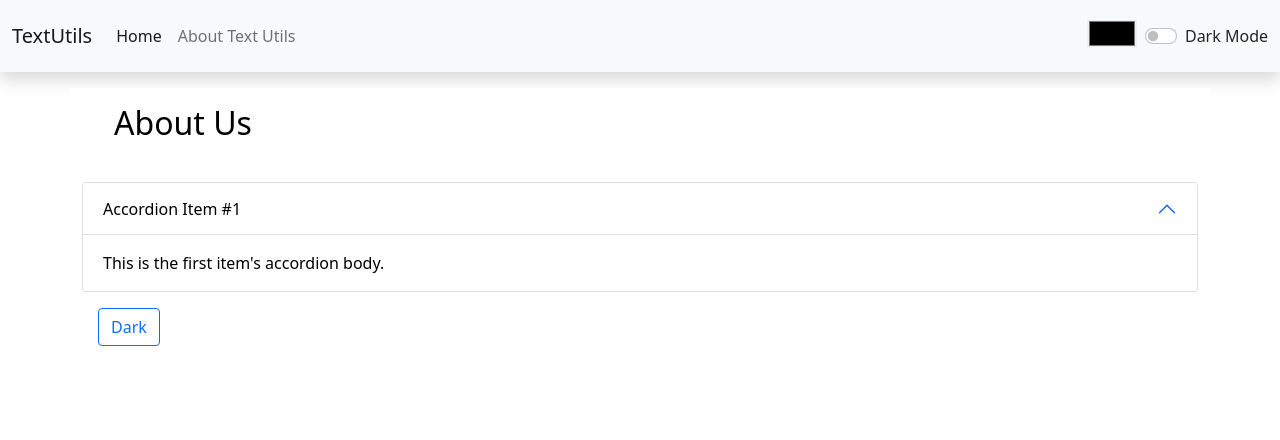
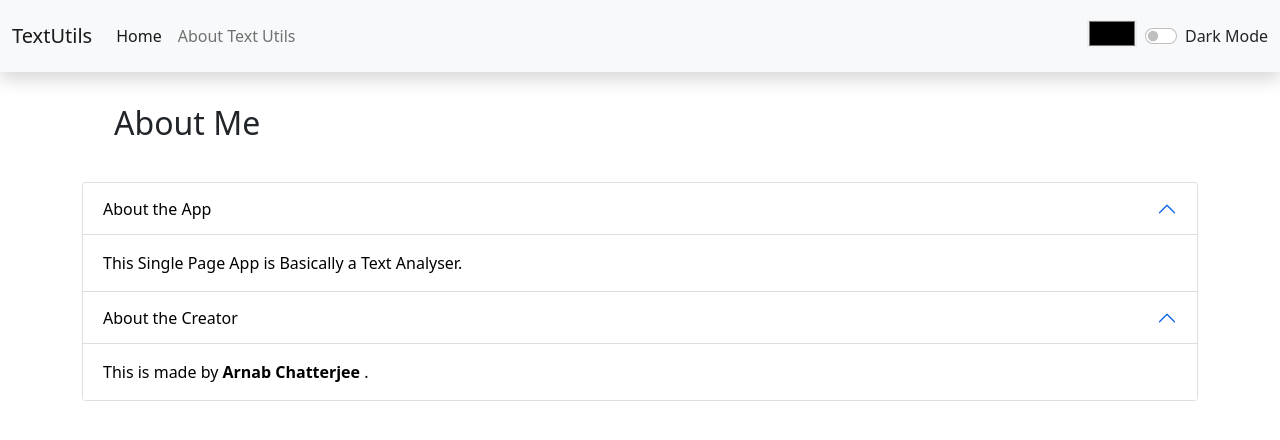
Before and after one commit to ArnabChatterjee20k/Text-Utils, a React (Create React App) app: page /about in a window 1280 px wide. Shown: the top 440 px of the page. Built offline with nearby package versions, Linux system fonts and the light colour scheme.

Commit message:
started working with the about page and adding data to it

```diff
--- a/src/App.js
+++ b/src/App.js
@@ -59,7 +59,7 @@ function App() {
         <Switch>
 
           <Route exact path="/about">
-            <About />
+            <About body_col={bodymode} mode={mode}/>
           </Route>
           <Route exact path="/">
             <TextForm heading="Enter Your Text To Analyse" mode={mode} render_alert={render_alert} body_col={bodymode} />
--- a/src/components/About.jsx
+++ b/src/components/About.jsx
@@ -1,47 +1,40 @@
 import { useState } from "react";
-export default function About() {
-    const [myStyle, setmyStyle] = useState({
-        color:"black",
-        backgroundColor:"white"
-    });
+export default function About(props) {
+    const myStyle = {
+        color:props.mode==="dark"?"white":"black",
+        backgroundColor:props.body_col
+    };
 
-    // for button text
-    const [text, settext] = useState("Dark");
-
-    const toggle_style = ()=>{
-        if(myStyle.color==="black"){
-            setmyStyle({
-                color:"white",
-                backgroundColor:"black",
-                borderColor:"white"
-            })
-            settext("Light")
-        }else{
-            setmyStyle({
-                color:"black",
-                backgroundColor:"white"
-            })
-            settext("Dark")
-        }
-    }
-    return (<div className='container my-3'  style={myStyle}>
+    return (<div className='container my-3'>
         <div className="m-3 p-3">
-            <h2>About Us</h2>
+            <h2>About Me</h2>
         </div>
-        <div className="accordion" id="accordionExample" style={myStyle}>
-            <div className="accordion-item" style={myStyle}>
+        <div className="accordion" id="accordionExample">
+            <div className="accordion-item">
                 <h2 className="accordion-header" id="headingOne">
                     <button className="accordion-button" type="button" data-bs-toggle="collapse" data-bs-target="#collapseOne" aria-expanded="true" aria-controls="collapseOne" style={myStyle}>
-                        Accordion Item #1
+                        About the App
                     </button>
                 </h2>
                 <div id="collapseOne" className="accordion-collapse collapse show" aria-labelledby="headingOne" data-bs-parent="#accordionExample">
-                    <div className="accordion-body">
-                        This is the first item's accordion body.
+                    <div className="accordion-body" style={myStyle}>
+                        This Single Page App is Basically a Text Analyser.
+                    </div>
+                </div>
+            </div>
+
+            <div className="accordion-item">
+                <h2 className="accordion-header" id="headingOne">
+                    <button className="accordion-button" type="button" data-bs-toggle="collapse" data-bs-target="#collapseOne" aria-expanded="true" aria-controls="collapseOne" style={myStyle}>
+                        About the Creator
+                    </button>
+                </h2>
+                <div id="collapseOne" className="accordion-collapse collapse show" aria-labelledby="headingOne" data-bs-parent="#accordionExample">
+                    <div className="accordion-body" style={myStyle}>
+                        This is made by <strong>Arnab Chatterjee </strong>.
                     </div>
                 </div>
             </div>
         </div>
-        <button className="btn btn-outline-primary m-3" onClick={toggle_style}>{text}</button>
     </div>);
 }
```
